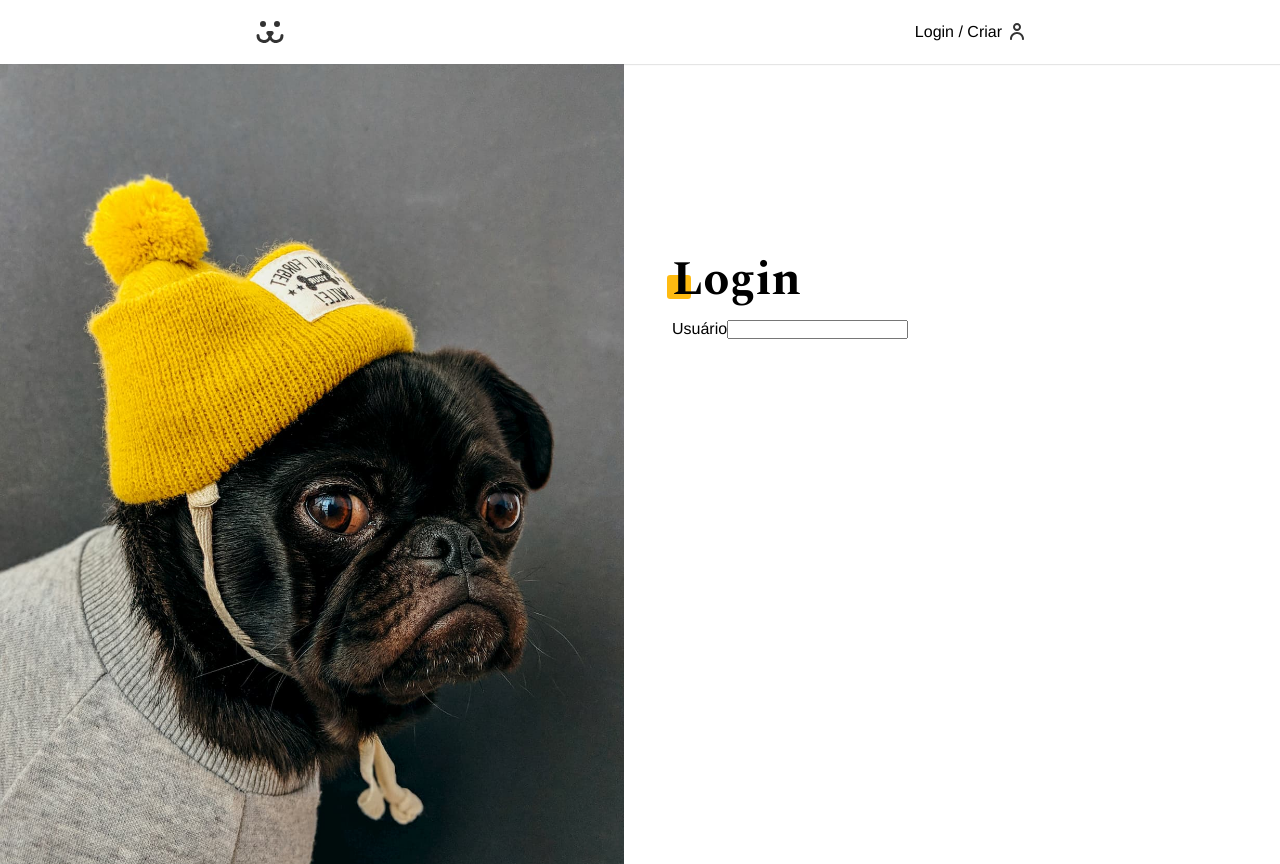
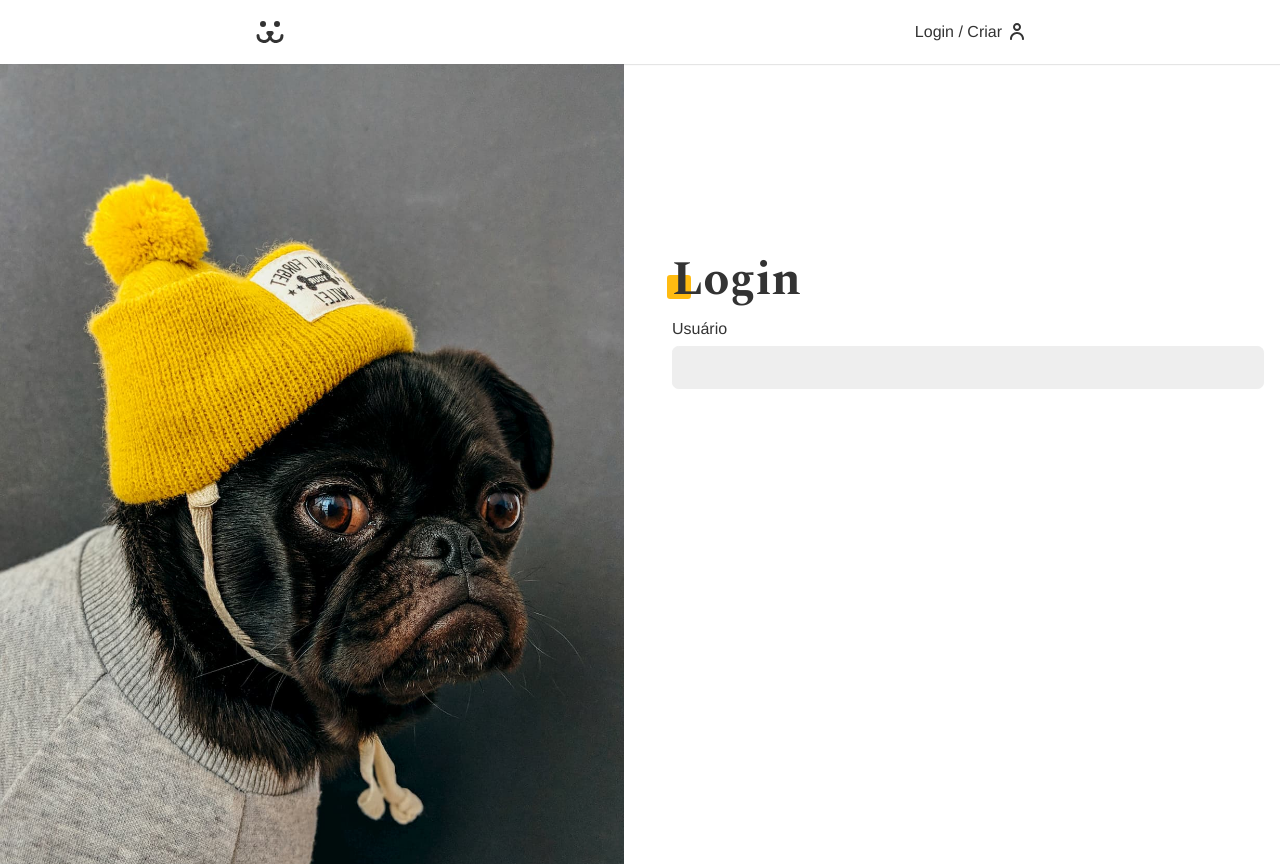
Before and after one commit to MatheusTG/dogs-next, a Next.js app: page /login in a window 1280 px wide. Built offline with nearby package versions, Linux system fonts and the light colour scheme.

Commit message:
Input Component

```diff
--- a/src/app/globals.css
+++ b/src/app/globals.css
@@ -9,7 +9,8 @@
 }
 
 body {
-  font-family: Helvetica, Arial, sans-serif;
+  font-family: var(--type-first);
+  color: #333;
 }
 
 img {
--- a/src/app/login/page.tsx
+++ b/src/app/login/page.tsx
@@ -1,8 +1,11 @@
+"use client";
+
 import useForm from "@/hooks/useForm";
 import styles from "./login.module.css";
+import Input from "@/components/Input";
 
-export default async function LoginPage() {
-  const user = useForm();
+export default function LoginPage() {
+  const user = useForm("email");
 
   return (
     <main className={styles.login}>
@@ -11,8 +14,7 @@ export default async function LoginPage() {
         <h1 className="title">Login</h1>
         <form action="">
           <div>
-            <label htmlFor="user">Usuário</label>
-            <input type="text" id="user" name="user" onChange={user.onChange} />
+            <Input label="Usuário" id="user" />
           </div>
         </form>
       </div>
--- /dev/null
+++ b/src/components/Input.module.css
@@ -0,0 +1,22 @@
+.label {
+  display: block;
+  padding-bottom: 0.5rem;
+}
+
+.input {
+  display: block;
+  padding: 0.8rem;
+  border-radius: 0.4rem;
+  width: 100%;
+  border: 1px solid #eee;
+  background-color: #eee;
+  transition: 0.2s;
+}
+
+.input:hover,
+.input:focus {
+  outline: none;
+  border-color: #fb1;
+  background-color: #fff;
+  box-shadow: 0 0 0 3px #fea;
+}
--- /dev/null
+++ b/src/components/Input.tsx
@@ -0,0 +1,25 @@
+"use client";
+
+import styles from "./Input.module.css";
+
+type Props = React.ComponentProps<"input"> & {
+  label: string;
+  id: string;
+};
+
+export default function Input({ label, id, ...props }: Props) {
+  return (
+    <div>
+      <label className={styles.label} htmlFor={id}>
+        {label}
+      </label>
+      <input
+        className={styles.input}
+        type="text"
+        id={id}
+        name={id}
+        {...props}
+      />
+    </div>
+  );
+}
--- a/src/hooks/useForm.tsx
+++ b/src/hooks/useForm.tsx
@@ -1,3 +1,5 @@
+"use client";
+
 import React from "react";
 
 const types = {
```
